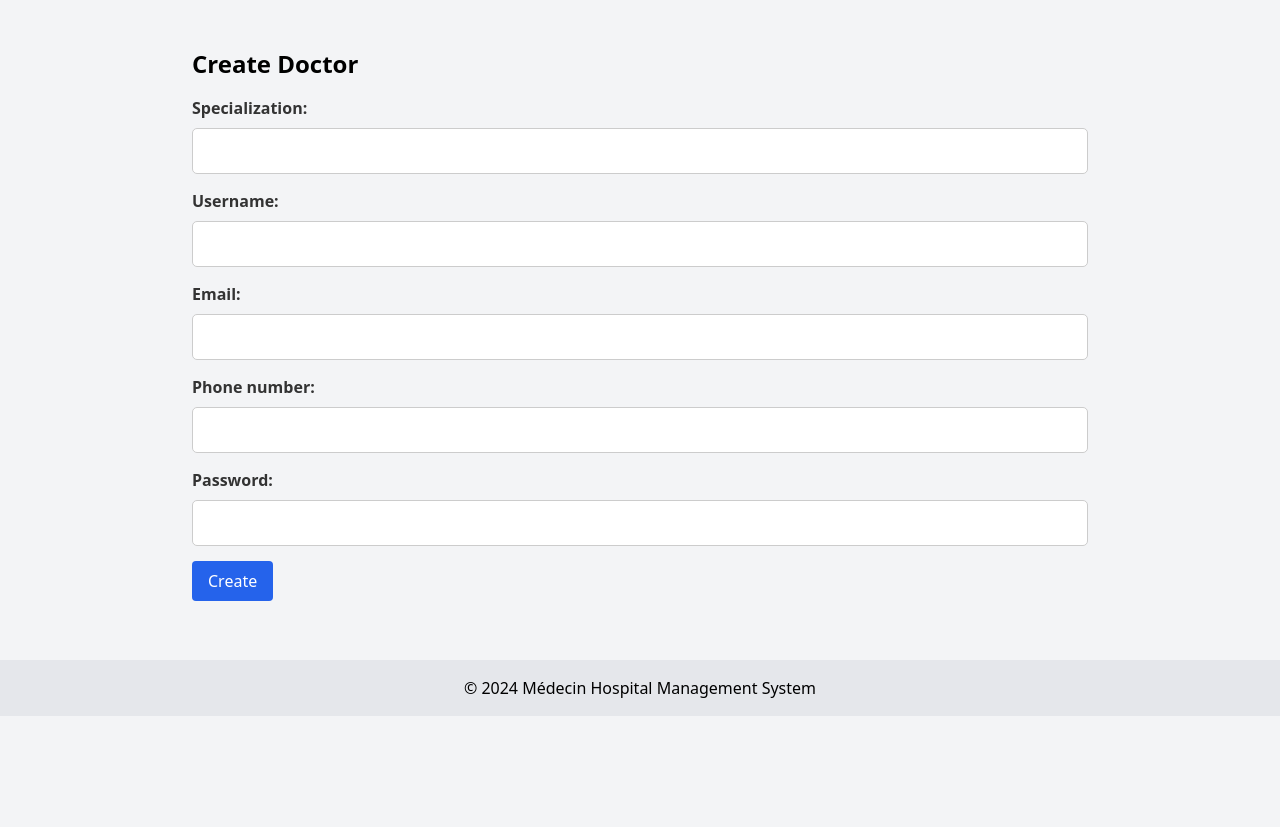
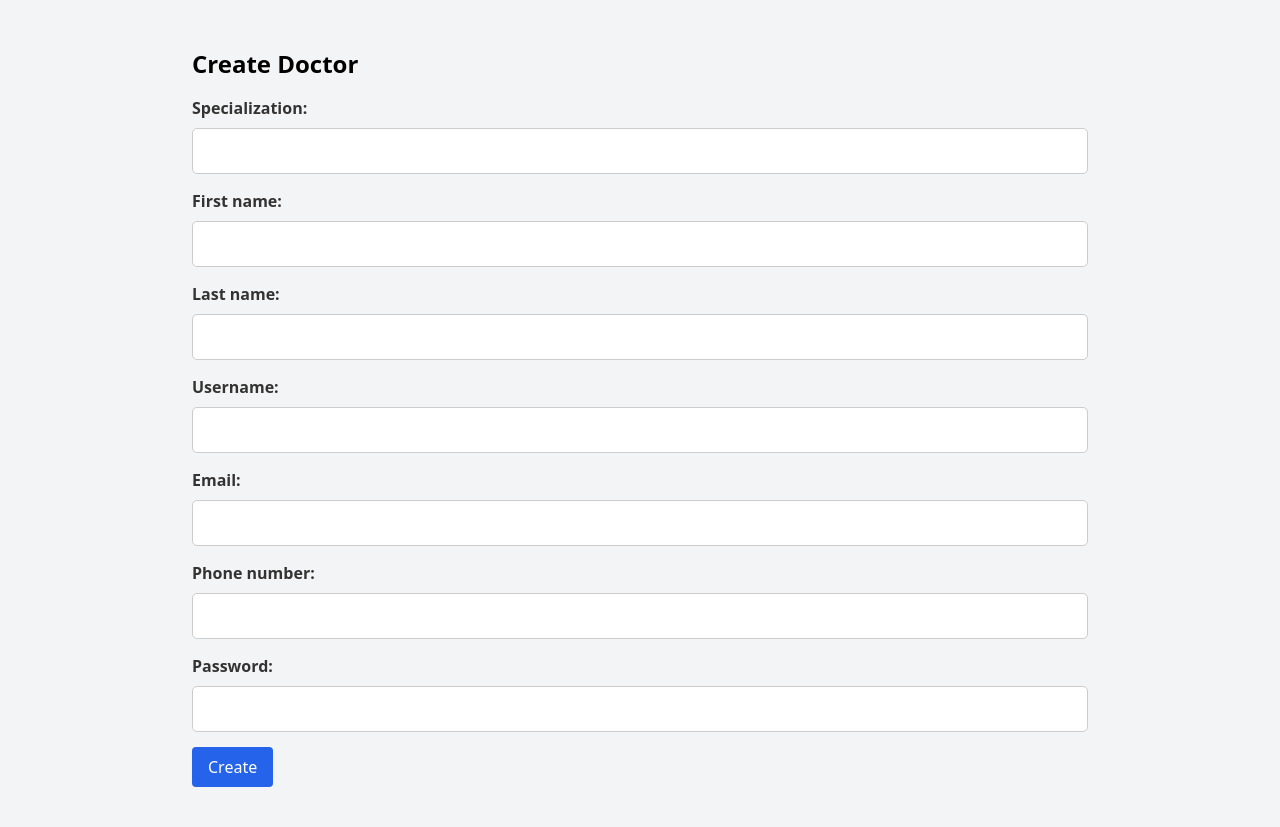
Before and after one commit to sadiqAjmal/Medecin, a Django app: page /core/doctors/create/ in a window 1280 px wide. Shown: the part 84-911 px from the top of the page. Before the commit the page ends 800 px from the top, so only its background shows below. Run offline with Django 5.2, Linux system fonts and the light colour scheme; the visitor is signed in with stand-in values (Sample User, id 1).

Commit message:
added name field for patients and doctors

```diff
--- a/SRC/core/forms.py
+++ b/SRC/core/forms.py
@@ -3,6 +3,8 @@ from .models import Doctor, Patient
 from users.models import User
 
 class DoctorForm(forms.ModelForm):
+    first_name = forms.CharField(max_length=50)
+    last_name = forms.CharField(max_length=50)
     username = forms.CharField(max_length=50)
     email = forms.EmailField()
     phone_number = forms.CharField(max_length=15)
@@ -42,6 +44,8 @@ class DoctorForm(forms.ModelForm):
             self.fields['password'].required = False
 
 class PatientForm(forms.ModelForm):
+    first_name = forms.CharField(max_length=50)
+    last_name = forms.CharField(max_length=50)
     username = forms.CharField(max_length=50)
     email = forms.EmailField()
     phone_number = forms.CharField(max_length=15)
--- a/SRC/core/templates/core/doctors/doctor_details.html
+++ b/SRC/core/templates/core/doctors/doctor_details.html
@@ -15,6 +15,7 @@
                 Update
             </a>
         </div>
+        <p><strong>Name:</strong> {{ doctor.user.get_full_name }}</p>
         <p><strong>Email:</strong> {{ doctor.user.email }}</p>
         <p><strong>Phone:</strong> {{ doctor.user.phone_number }}</p>
         <p><strong>Specialization:</strong> {{ doctor.specialization }}</p>
--- a/SRC/core/templates/core/patients/patient_details.html
+++ b/SRC/core/templates/core/patients/patient_details.html
@@ -13,6 +13,7 @@
         </a>
         {% endif %}
         <h2 class="text-2xl font-bold mb-4">{{ patient.user.username }}</h2>
+        <p><strong>Name:</strong> {{ patient.user.get_full_name }}</p>
         <p><strong>Email:</strong> {{ patient.user.email }}</p>
         <p><strong>Phone:</strong> {{ patient.user.phone_number }}</p>
         <p><strong>Date of Birth:</strong> {{ patient.date_of_birth }}</p>
```
